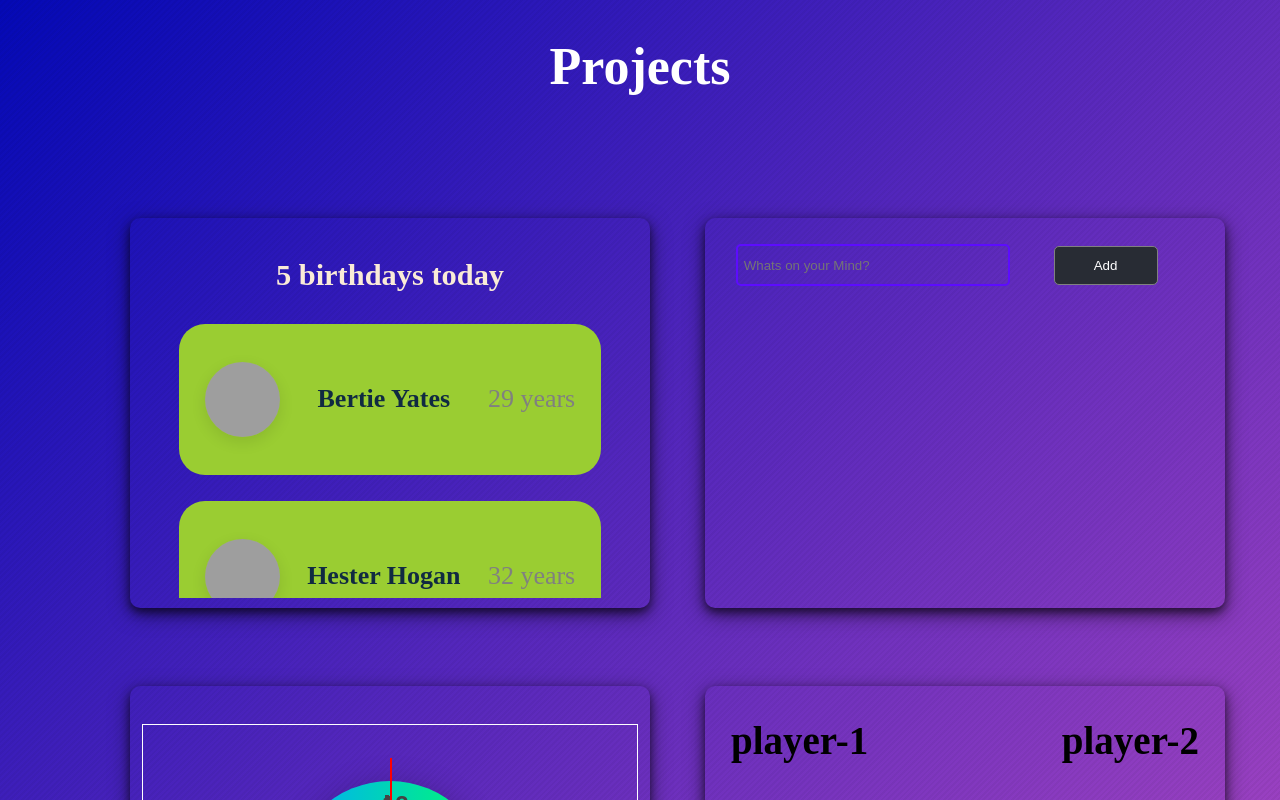
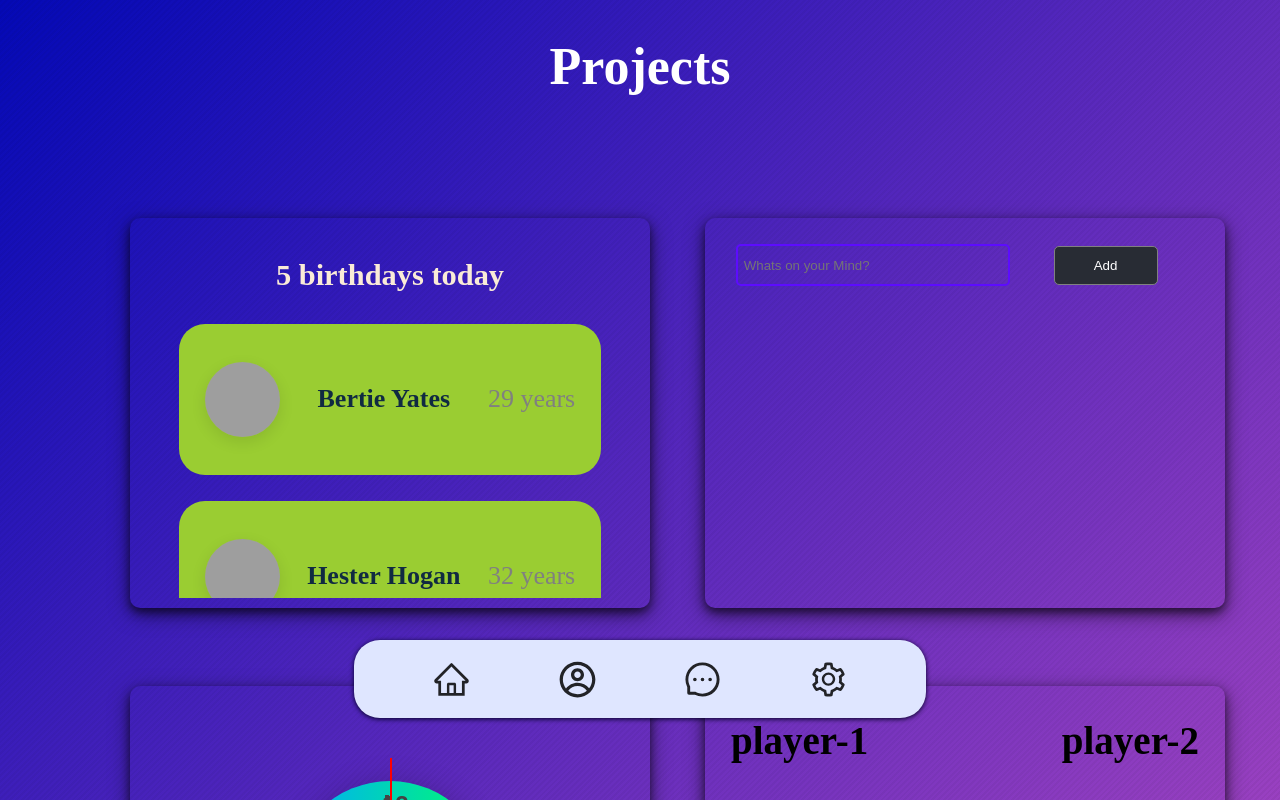
Before and after one commit to mohitgadhavi1/myDashboard, a React (Create React App) app: page / in a window 1280 px wide. Shown: the top 800 px of the page. Built offline with nearby package versions, Linux system fonts and the light colour scheme; grey boxes are pictures that could not be loaded.

Commit message:
reg-commit

```diff
--- a/package.json
+++ b/package.json
@@ -6,6 +6,7 @@
     "@testing-library/jest-dom": "^5.15.0",
     "@testing-library/react": "^11.2.7",
     "@testing-library/user-event": "^12.8.3",
+    "ansi-html": "0.0.7",
     "react": "^17.0.2",
     "react-dom": "^17.0.2",
     "react-icons": "^4.3.1",
--- a/src/App.js
+++ b/src/App.js
@@ -15,6 +15,7 @@ import TaskApp from "./apps/TaskApp/TaskApp";
 import BirthdayApp from "./apps/BirthdayApp/BirthdayApp";
 import PigGame from "./apps/PigGame/PigGame";
 import Calculator from "./apps/Calculator/Calculator";
+import Navbar from "./components/Navbar.js/Navbar";
 
 const components = [
   <BirthdayApp />,
@@ -35,6 +36,7 @@ function App() {
           return <Container>{items}</Container>;
         })}
       </main>
+      <Navbar />
     </>
   );
 }
--- a/src/apps/TimerApp/TimerApp.js
+++ b/src/apps/TimerApp/TimerApp.js
@@ -41,7 +41,7 @@ const TimerAppStyle = styled.div`
   display: flex;
   width: 95%;
   height: 80%;
-  border: 1px solid white;
+
   position: absolute;
   font-family: sans-serif;
 
--- a/src/components/Card.js
+++ b/src/components/Card.js
@@ -16,20 +16,7 @@ const Card = (props) => {
 export default Card;
 
 const CardStyle = styled.div`
-  display: flex;
-  flex-direction: column;
-  position: absolute;
-  background-color: ${(props) => props.bgColor};
-  height: ${(props) => props.height};
-  bottom: ${(props) => props.bottom};
   color: #fff;
-  background: linear-gradient(
-    90deg,
-    rgba(255, 118, 20, 1) 0%,
-    rgba(255, 84, 17, 1) 100%
-  );
-  width: 90%;
-  margin: 2.5%;
   box-shadow: 0 2px 8px rgba(0, 0, 0, 0.26);
   border-radius: 10px;
   & ul {
--- /dev/null
+++ b/src/components/Navbar.js/Navbar.js
@@ -0,0 +1,126 @@
+import React from "react";
+import styled from "styled-components";
+import {
+  AiOutlineHome,
+  AiOutlineSetting,
+  AiOutlineMessage,
+} from "react-icons/ai";
+import { CgProfile } from "react-icons/cg";
+
+function Navbar() {
+  return (
+    <NavbarStyle>
+      <ul>
+        <li className="active">
+          <a href="default.asp">
+            <span className="icon">
+              <AiOutlineHome />
+            </span>
+            <span className="text">Home </span>
+          </a>
+        </li>
+        <li className="">
+          <a href="news.asp">
+            <span className="icon">
+              <CgProfile />
+            </span>
+            <span className="text">pofile</span>
+          </a>
+        </li>
+        <li className="">
+          <a href="contact.asp">
+            <span className="icon">
+              <AiOutlineMessage />
+            </span>
+            <span className="text">message</span>
+          </a>
+        </li>
+        <li className="">
+          <a href="about.asp">
+            <span className="icon">
+              <AiOutlineSetting />
+            </span>
+            <span className="text">setting</span>
+          </a>
+        </li>
+      </ul>
+    </NavbarStyle>
+  );
+}
+
+const NavbarStyle = styled.div`
+  display: flex;
+  height: 3rem;
+  width: 22rem;
+  border-radius: 1rem;
+  align-items: center;
+  background-color: #dfe6ff;
+  cursor: default;
+  top: 80vh;
+  position: fixed;
+  left: 50%;
+  box-shadow: 0px 1px 5px #000020;
+
+  transform: translate(-50%);
+  ul {
+    display: flex;
+    border-radius: 1rem;
+    width: 100%;
+    height: 100%;
+    justify-content: space-between;
+    list-style: none;
+    padding: 0 2rem 0 2rem;
+
+    li {
+      position: relative;
+      //padding-left: 1.2rem;
+      z-index: 100;
+      /* background-color: grey; */
+    }
+
+    li a {
+      display: flex;
+      flex-direction: column;
+      position: relative;
+      justify-content: center;
+      align-items: center;
+      text-decoration: none;
+    }
+
+    li a span {
+      color: #222327;
+    }
+
+    li a .text {
+      position: absolute;
+      font-size: 1rem;
+      font-weight: 400;
+      letter-spacing: 0.05rem;
+      transition: 0.5s;
+      opacity: 0;
+      transform: translateY(2rem);
+    }
+    li a .icon {
+      position: relative;
+      line-height: 3.5rem;
+      font-size: 1.5rem;
+      display: block;
+      transition: 0.5s;
+      font-weight: 200;
+      text-align: center;
+      width: 3.5rem;
+    }
+    li:hover a .icon {
+      transform: translateY(-1.7rem);
+      background-color: #29fd53;
+      border-radius: 50%;
+      height: 100%;
+    }
+    li:hover a .text {
+      opacity: 1;
+      transform: translateY(0.4rem);
+    }
+  }
+`;
+
+export default Navbar;
--- a/src/styles/Container.js
+++ b/src/styles/Container.js
@@ -11,6 +11,7 @@ const Container = styled.section`
   box-shadow: 0 4px 8px 0 rgba(0, 0, 0, 0.507),
     0 6px 20px 0 rgba(0, 0, 0, 0.548);
   text-align: center;
+  cursor: default;
 `;
 
 export default Container;
--- a/src/styles/GlobaleStyle.js
+++ b/src/styles/GlobaleStyle.js
@@ -11,7 +11,7 @@ html {
   body {
     display: flex;
     flex-direction: column;
-
+    cursor: grab;
     margin: 0;
     padding: 0;
     box-sizing: border-box;
```
